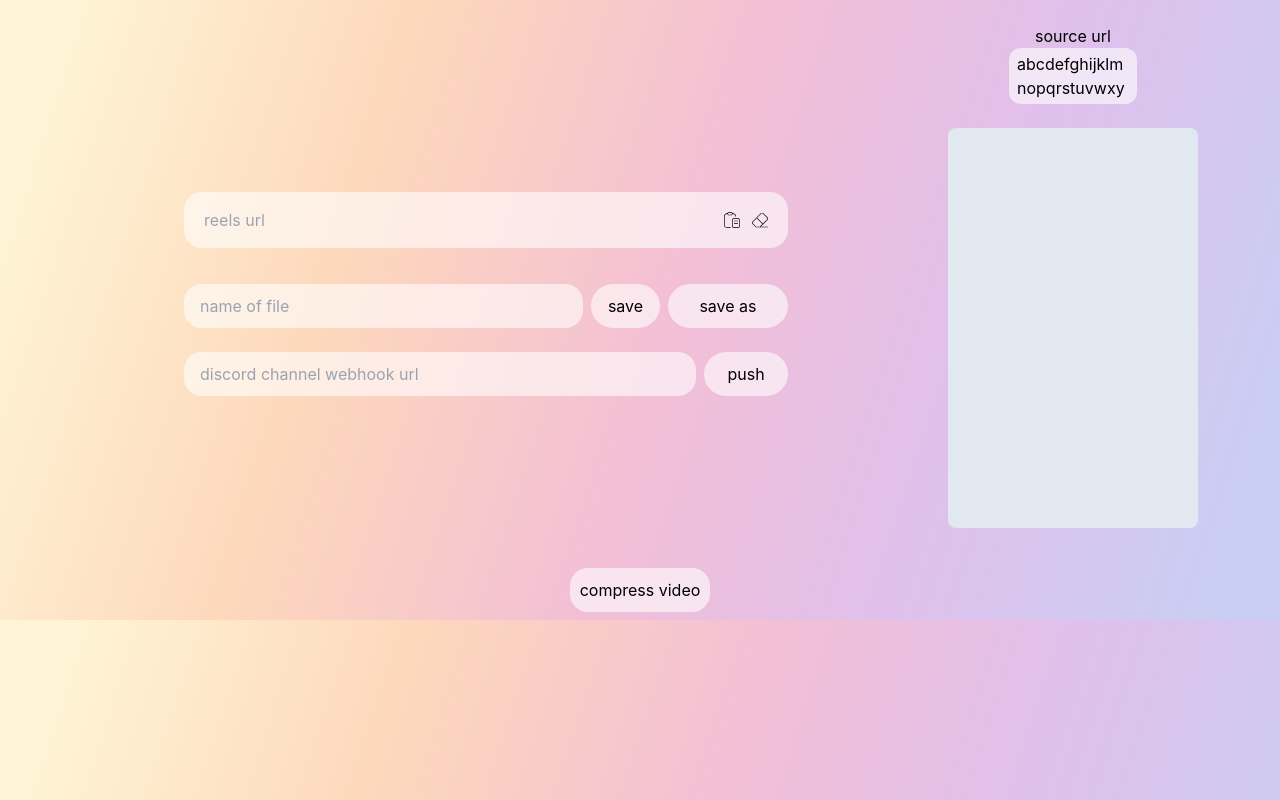
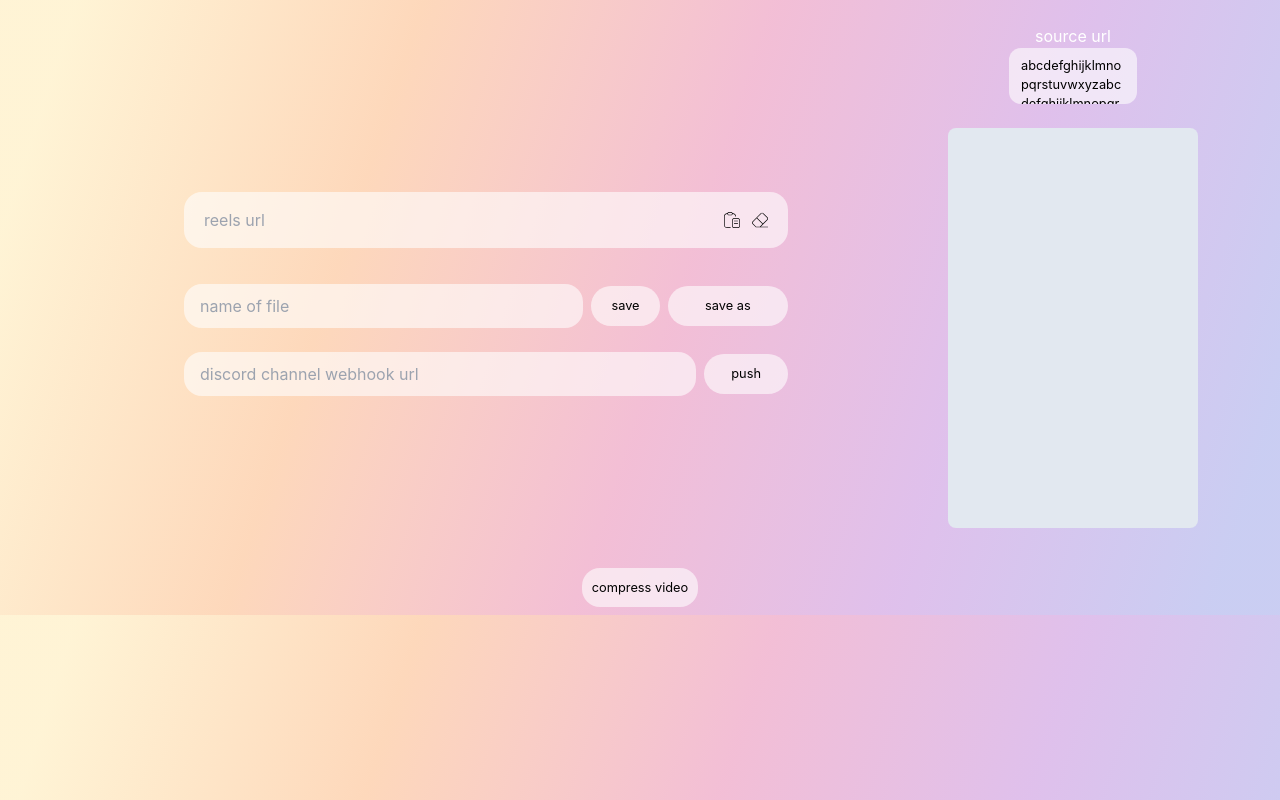
Before and after one commit to el3mentry/IG-Fetch, a Next.js app: page / in a window 1280 px wide. Built offline with nearby package versions, Linux system fonts and the light colour scheme.

Commit message:
modified font size

```diff
--- a/components/Home.tsx
+++ b/components/Home.tsx
@@ -78,7 +78,7 @@ export default function Home() {
       </div>
 
       <div className="no-background mx-0 my-0 flex-shrink flex-grow">
-        <button className="button rounded-border-18 hover:shadow" type="button">
+        <button className="button rounded-border-18 hover:shadow text-customSm" type="button">
           compress video
         </button>
       </div>
--- a/components/LeftSection/index.tsx
+++ b/components/LeftSection/index.tsx
@@ -59,10 +59,10 @@ export default function LeftSection({ sourceUrl, setSourceUrl }: InputProps) {
           placeholder="name of file"
           className="field rounded-border-18 py-[10px] px-4 outline-none"
         />
-        <button className="button rounded-full mx-2 w-24 hover:shadow" type="button">
+        <button className="button rounded-full mx-2 w-24 hover:shadow text-customSm" type="button">
           save
         </button>
-        <button className="button rounded-full w-44 hover:shadow" type="button">
+        <button className="button rounded-full w-44 hover:shadow text-customSm" type="button">
           save as
         </button>
       </div>
@@ -73,7 +73,7 @@ export default function LeftSection({ sourceUrl, setSourceUrl }: InputProps) {
           placeholder="discord channel webhook url"
           className="field rounded-border-18 outline-none py-[10px] px-4"
         />
-        <button className="button rounded-full ml-2 w-24 hover:shadow" type="button">
+        <button className="button rounded-full ml-2 w-24 hover:shadow text-customSm" type="button">
           push
         </button>
       </div>
--- a/components/RightSection/SourceURL.tsx
+++ b/components/RightSection/SourceURL.tsx
@@ -1,9 +1,10 @@
 export default function SourceURL() {
   return (
     <div className="flex flex-col justify-center items-center">
-      <p className="inline-block">source url</p>
-      <div className="border-none rounded-xl bg-field-color max-w-32 overflow-hidden min-h-10 p-1 max-h-14 break-words px-2">
+      <p className="inline-block text-white">source url</p>
+      <div className="text-customSm border-none rounded-xl bg-field-color max-w-32 overflow-hidden min-h-10 max-h-14 break-words py-2 px-3 relative">
         abcdefghijklmnopqrstuvwxyzabcdefghijklmnopqrstuvwxyz
+        <div className="absolute h-2 w-2 bg-black right-0 "></div>
       </div>
     </div>
   );
--- a/styles/globals.css
+++ b/styles/globals.css
@@ -67,7 +67,6 @@ body {
 .button {
   padding: 10px;
   border: none;
-  font-size: 16px;
   background-color: rgba(255, 255, 255, 0.6);
   color: #000000;
   cursor: pointer;
--- a/tailwind.config.js
+++ b/tailwind.config.js
@@ -13,6 +13,10 @@ module.exports = {
       colors: {
         "field-color": "#ffffff99",
       },
+      fontSize: {
+        customSm: ['0.8rem', 'inherit'],
+        customBase: ['1rem', 'inherit']
+      }
     },
   },
   plugins: [],
```
